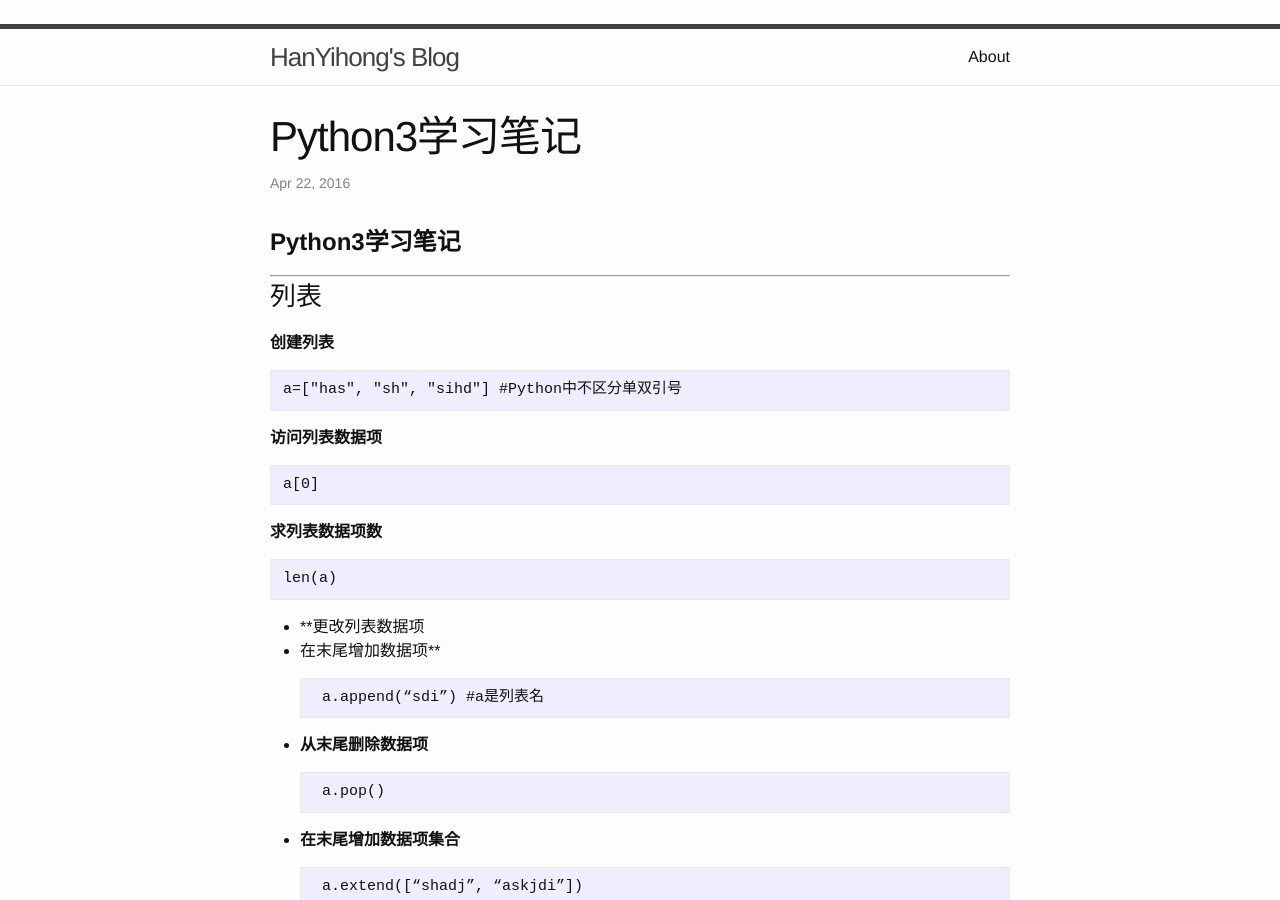
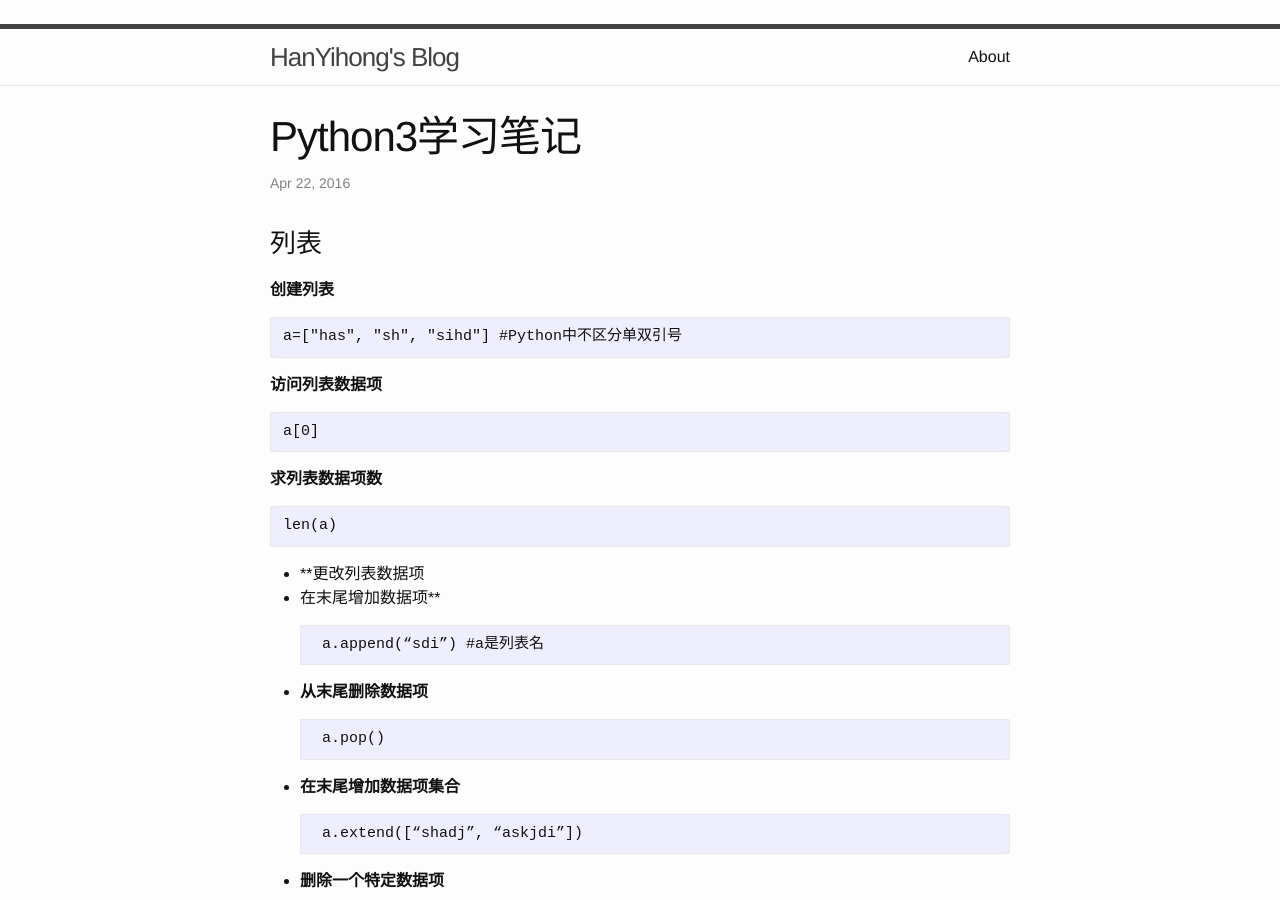
Before and after one commit to Clynie/hanyihong0324.github.io, a Jekyll site: the page built from _posts/2016-04-22-Python3_Studying_Note.md, in a window 1280 px wide and 900 px high. Built offline with Jekyll 4.4.1, drawn with Linux system fonts in a browser that asks for light colours.

Commit message:
delete content

```diff
--- a/_posts/2016-04-22-Python3_Studying_Note.md
+++ b/_posts/2016-04-22-Python3_Studying_Note.md
@@ -5,8 +5,6 @@ date:   2016-04-22 15:03:26 +0800
 categories: Python3
 ---
 
-# **Python3学习笔记**
-***
 ### 列表
 **创建列表**
 
```
